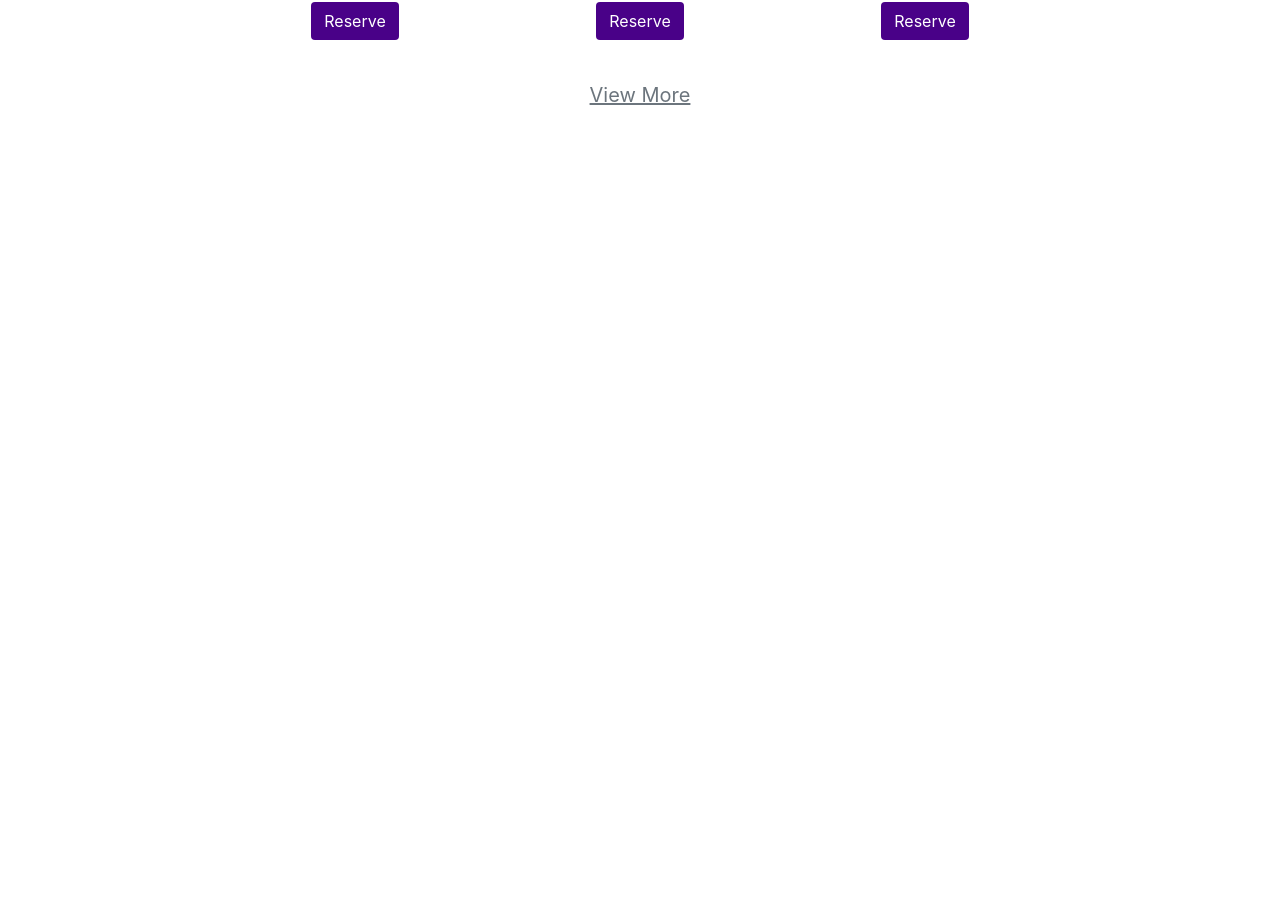
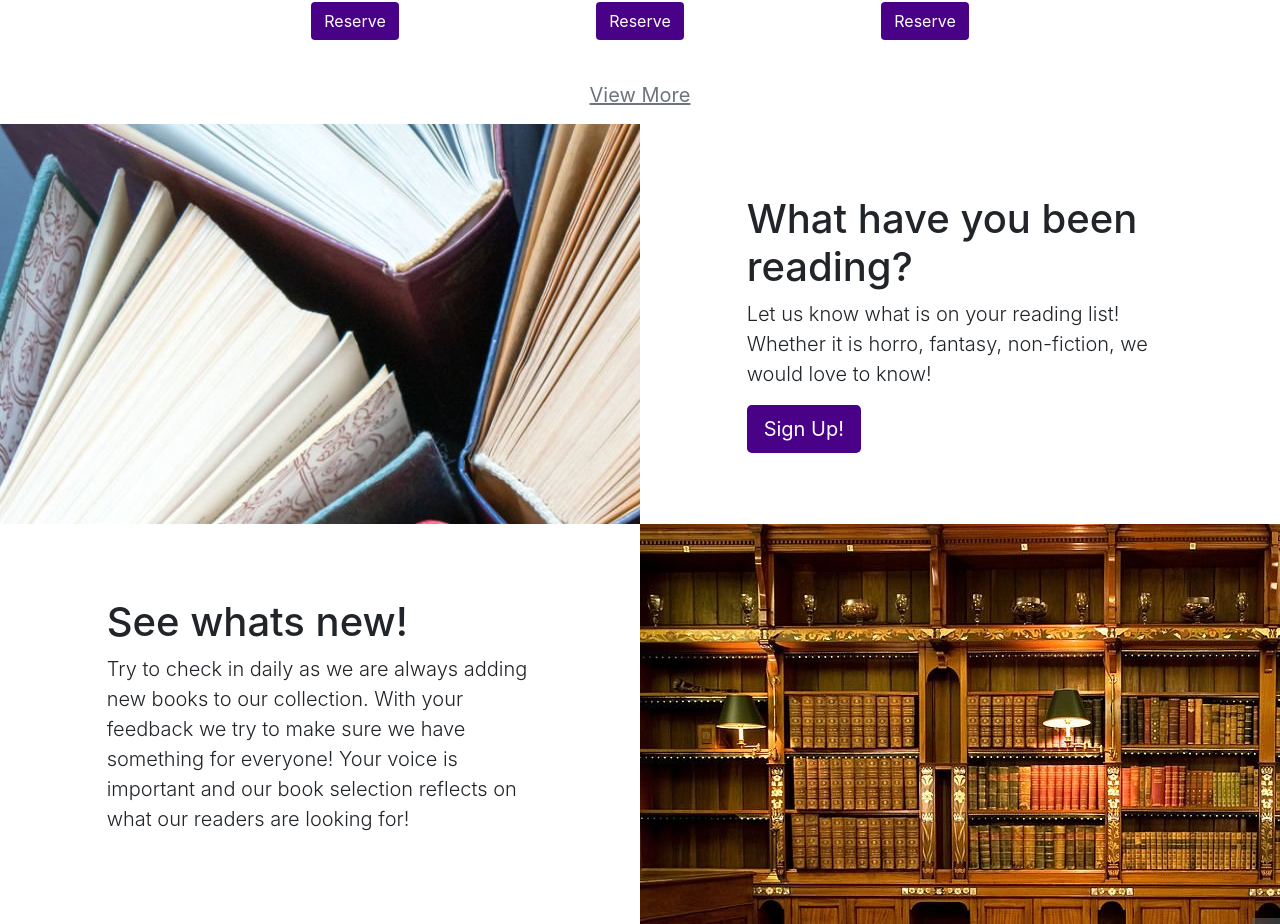
Before and after one commit to jadrubio/biblioteca-fe, a React (Create React App) app: page / in a window 1280 px wide. Shown: the part 1000-1924 px from the top of the page. Before the commit the page ends 1118 px from the top, so only its background shows below. Built offline with nearby package versions, Linux system fonts and the light colour scheme.

Commit message:
welcome message component

```diff
--- /dev/null
+++ b/src/components/Welcome.tsx
@@ -0,0 +1,73 @@
+export const Welcome = () => {
+  return (
+    <>
+      {/* Desktop */}
+      <div className="d-none d-lg-block">
+        <div className="row g-0 mt-5">
+          <div className="col-sm-6 col-md-6">
+            <div className="col-image-left"></div>
+          </div>
+          <div className="col-4 col-md-4 container d-flex justify-content-center align-items-center">
+            <div className="ml-2">
+              <h1>What have you been reading?</h1>
+              <p className="lead">
+                Let us know what is on your reading list! Whether it is horro,
+                fantasy, non-fiction, we would love to know!
+              </p>
+              <a href="#" className="btn btn-lg main-color text-white">
+                Sign Up!
+              </a>
+            </div>
+          </div>
+        </div>
+      </div>
+      <div className="row g-0">
+        <div className="col-4 col-md-4 container d-flex justify-content-center align-items-center">
+          <div className="ml-2">
+            <h1>See whats new!</h1>
+            <p className="lead">
+              Try to check in daily as we are always adding new books to our
+              collection. With your feedback we try to make sure we have
+              something for everyone! Your voice is important and our book
+              selection reflects on what our readers are looking for!
+            </p>
+          </div>
+        </div>
+        <div className="col-sm-6 col-md-6">
+          <div className="col-image-right"></div>
+        </div>
+      </div>
+
+      {/* Mobile */}
+      <div className="d-lg-none">
+        <div className="container">
+          <div className="m-2">
+            <div className="col-image-left"></div>
+            <div className="mt-2">
+              <h1>What have you been reading?</h1>
+              <p className="lead">
+                Let us know what is on your reading list! Whether it is horro,
+                fantasy, non-fiction, we would love to know!
+              </p>
+              <a href="#" className="btn btn-lg main-color text-white">
+                Sign Up!
+              </a>
+            </div>
+          </div>
+          <div className="m-2">
+            <div className="col-image-right"></div>
+            <div className="mt-2">
+              <h1>See whats new!</h1>
+              <p className="lead">
+                Try to check in daily as we are always adding new books to our
+                collection. With your feedback we try to make sure we have
+                something for everyone! Your voice is important and our book
+                selection reflects on what our readers are looking for!
+              </p>
+            </div>
+          </div>
+        </div>
+      </div>
+    </>
+  );
+};
--- a/src/layouts/HomePage.tsx
+++ b/src/layouts/HomePage.tsx
@@ -1,11 +1,13 @@
 import { Carousel } from "../components/Carousel";
 import { TopBooks } from "../components/TopBooks";
+import { Welcome } from "../components/Welcome";
 
 export const HomePage = () => {
   return (
     <>
       <TopBooks />
       <Carousel />
+      <Welcome />
     </>
   );
 };
```
